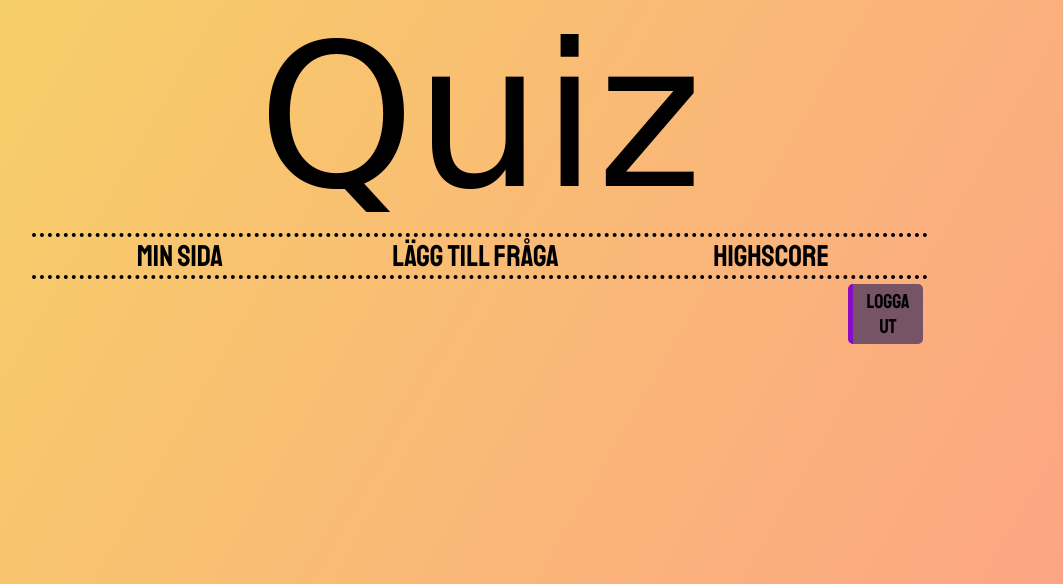
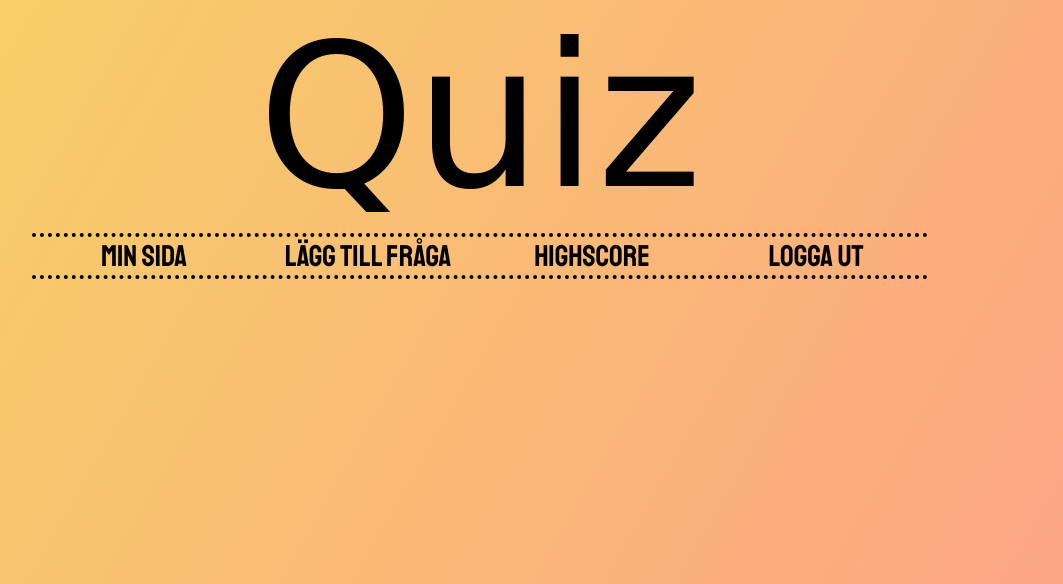
Before and after one commit to PhilipRautiainen1/Projekt-i-Webbramverk, a Flask app: page /my-page in a window 1280 px wide. Shown: the top 584 px of the page, without its empty margins (160-1223 px from the left). Run offline with Flask 2, Linux system fonts and the light colour scheme; the visitor is signed in with stand-in values (Sample User, id 1); some web fonts are replaced.

Commit message:
Fixed sig-out button in css

```diff
--- a/view/static/css/base.css
+++ b/view/static/css/base.css
@@ -24,11 +24,20 @@ body{
 }
 
 .button{
-    width: 33%;
+    width: 25%;
     text-align: center;
     font-family: 'Staatliches', cursive;
     font-size: 30px;
 }
+
+
+.sign-out{
+    width: 25%;
+    text-align: center;
+    font-family: 'Staatliches', cursive;
+    font-size: 30px;
+}
+
 
 .content{
     margin: 20px;
--- a/view/templates/base_user.html
+++ b/view/templates/base_user.html
@@ -19,8 +19,9 @@
                 <div class="button"><a href="{{ url_for('profile') }}">Min sida</a></div>
                 <div class="button"><a href="{{ url_for('add_question') }}">Lägg till fråga</a></div>
                 <div class="button"><a href="{{ url_for('highscore') }}">Highscore</a></div>
+                <div class="sign-out"><a href="/signout">Logga ut</a></div>
             </div>
-            <div class="signout"><a href="/signout">Logga ut</a></div>
+{#            <div class="signout"><a href="/signout">Logga ut</a></div>#}
         </div>
         <div class="content">
             {% with messages = get_flashed_messages() %}
```
